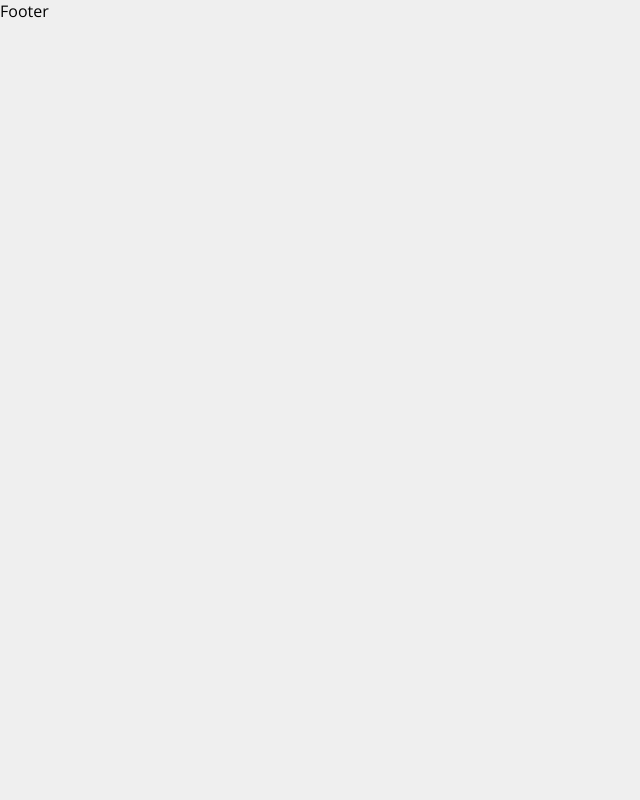
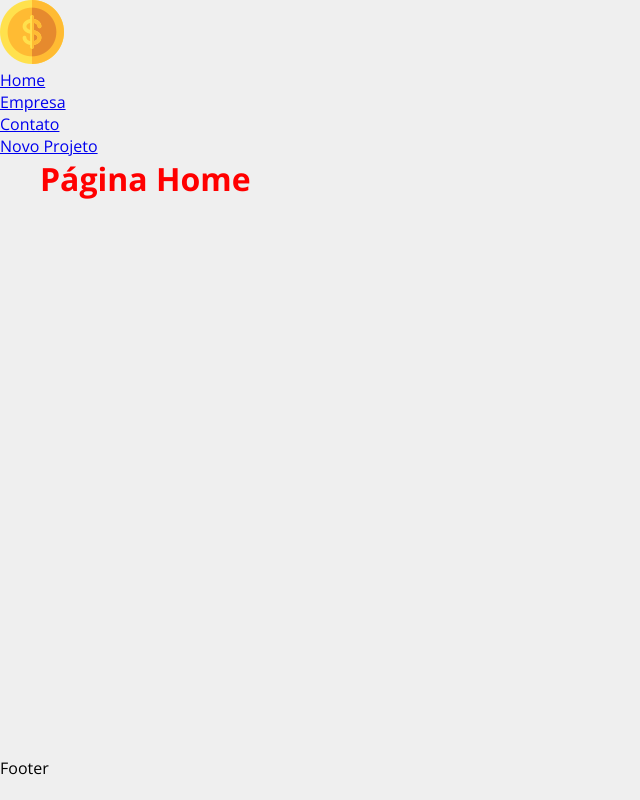
Before and after one commit to Rai-vaz/costs, a React (Create React App) app in the folder project-manager/: page / in a window 1280 px wide. Shown: the whole page, without its empty margins (0-640 px from the left). Built offline with nearby package versions, Linux system fonts and the light colour scheme.

Commit message:
Update aula 19

```diff
--- a/project-manager/src/App.js
+++ b/project-manager/src/App.js
@@ -5,7 +5,7 @@ import Footer from './components/layout/Footer';
 function App() {
   return (
     <div className="App">
-
+      <Menu/>
       <Footer/>
     </div>
   );
```
